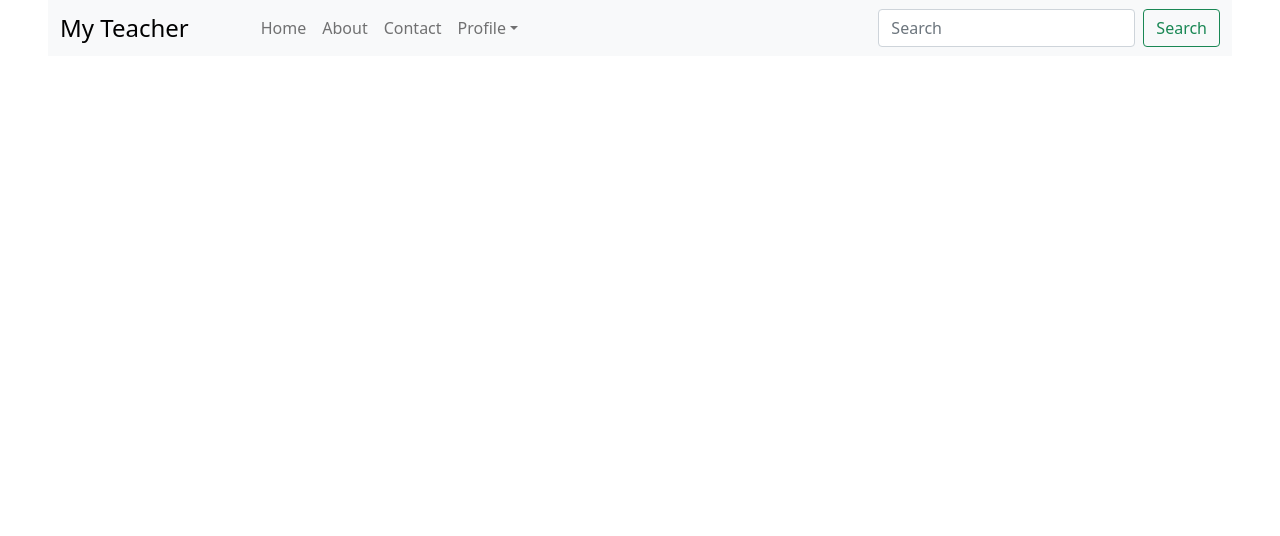
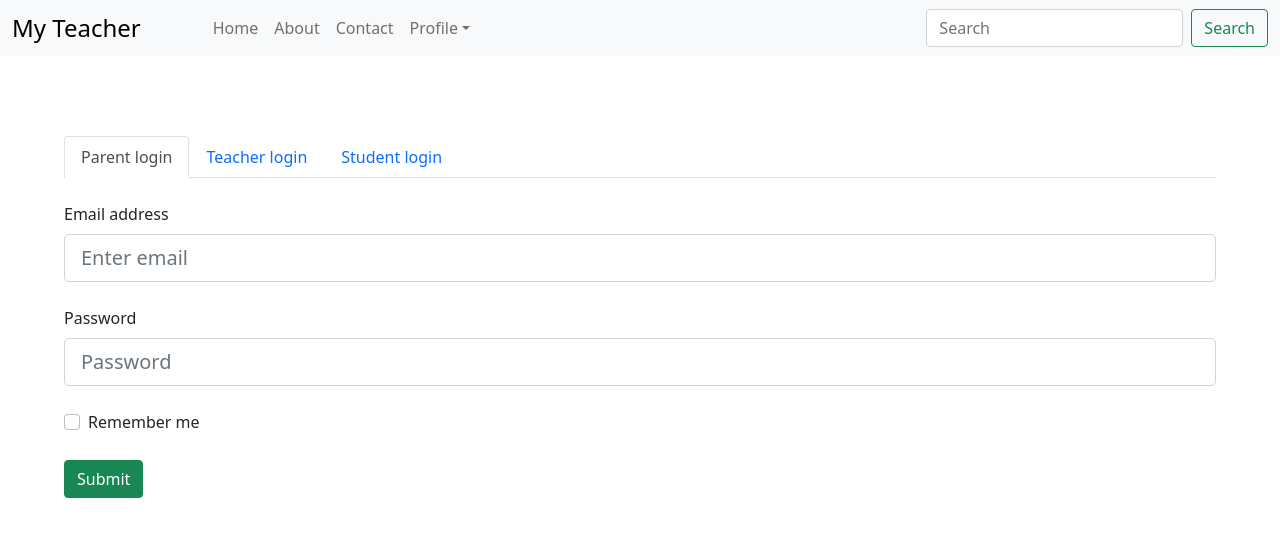
Before and after one commit to iswarmondal/find-my-master, a React (Create React App) app: page /login in a window 1280 px wide. Shown: the top 536 px of the page. Built offline with nearby package versions, Linux system fonts and the light colour scheme.

Commit message:
added the login forms, removed the bootstrap5 and added react-bootstrap

```diff
--- a/package.json
+++ b/package.json
@@ -3,8 +3,10 @@
   "version": "0.1.0",
   "private": true,
   "dependencies": {
+    "@material-ui/core": "^4.11.3",
     "bootstrap": "^5.0.0-beta3",
     "react": "^17.0.2",
+    "react-bootstrap": "^1.5.2",
     "react-dom": "^17.0.2",
     "react-router-dom": "^5.2.0",
     "react-scripts": "4.0.3",
--- a/src/App.css
+++ /dev/null
@@ -1,20 +0,0 @@
-*{
-  margin: 0;
-  padding: 0;
-  box-sizing: border-box;
-}
-.selector-for-some-widget {
-  box-sizing: content-box;
-}
-.nav{
-  display: flex;
-  justify-content: space-between;
-  align-items: center;
-}
-.nav-links{
-  width: 50%;
-  display: flex;
-  align-items: center;
-  justify-content: space-around;
-  list-style: none;
-}
--- a/src/App.js
+++ b/src/App.js
@@ -1,11 +1,10 @@
 import React from "react";
-import "./App.css";
+import { BrowserRouter as Router, Route } from "react-router-dom";
 import About from "./components/About";
 import Nav from "./components/Nav";
-import { BrowserRouter as Router, Route } from "react-router-dom";
 import Contact from "./components/Contact";
 import Home from "./components/Home";
-
+import Login from "./components/Login/Login";
 function App() {
   return (
     <>
@@ -16,6 +15,7 @@ function App() {
             <Route path="/" exact component={Home} />
             <Route path="/about" exact component={About} />
             <Route path="/contact" exact component={Contact} />
+            <Route path="/login" exact component={Login} />
           </switch>
         </div>
       </Router>
--- /dev/null
+++ b/src/components/Login/Login.jsx
@@ -0,0 +1,40 @@
+import React from "react";
+import { Tabs, Tab } from "react-bootstrap";
+import LoginForm from "./LoginForm";
+
+const tabStyle = {
+  color: "green",
+};
+
+function LoginOptions() {
+  return (
+    <>
+      <div
+        style={{
+          width: `90vw`,
+          marginLeft: `auto`,
+          marginRight: `auto`,
+          marginTop: `10vh`,
+        }}
+      >
+        <Tabs
+          defaultActiveKey="parent"
+          id="uncontrolled-tab-example"
+          variant="tabs"
+        >
+          <Tab eventKey="parent" title="Parent login" variant="tabs">
+            <LoginForm action="#" />
+          </Tab>
+          <Tab eventKey="teacher" title="Teacher login" variant="success">
+            <LoginForm action="#" />
+          </Tab>
+          <Tab eventKey="student" title="Student login">
+            <LoginForm action="#" />
+          </Tab>
+        </Tabs>
+      </div>
+    </>
+  );
+}
+
+export default LoginOptions;
--- /dev/null
+++ b/src/components/Login/LoginForm.jsx
@@ -0,0 +1,31 @@
+import React from "react";
+import { Form, Button } from "react-bootstrap";
+
+function LoginForm(props) {
+  return (
+    <div>
+      <br />
+      <Form action={props.action}>
+        <Form.Group controlId="formBasicEmail">
+          <Form.Label>Email address</Form.Label>
+          <Form.Control size="lg" type="email" placeholder="Enter email" />
+        </Form.Group>
+        <br />
+        <Form.Group controlId="formBasicPassword">
+          <Form.Label>Password</Form.Label>
+          <Form.Control size="lg" type="password" placeholder="Password" />
+        </Form.Group>
+        <br />
+        <Form.Group controlId="formBasicCheckbox">
+          <Form.Check type="checkbox" label="Remember me" />
+        </Form.Group>
+        <br />
+        <Button variant="success" type="submit">
+          Submit
+        </Button>
+      </Form>
+    </div>
+  );
+}
+
+export default LoginForm;
--- a/src/components/Nav.jsx
+++ b/src/components/Nav.jsx
@@ -6,7 +6,7 @@ import "../../node_modules/bootstrap/dist/css/bootstrap.min.css";
 function Nav() {
   return (
     <>
-      <div style={{ margin: `0 3rem 0 3rem` }}>
+      <div>
         <nav className="navbar navbar-expand-lg navbar-light bg-light">
           <div className="container-fluid">
             <Link
@@ -67,7 +67,7 @@ function Nav() {
                     aria-labelledby="navbarDropdown"
                   >
                     <li>
-                      <Link className="dropdown-item" to="/">
+                      <Link className="dropdown-item" to="/login">
                         Log in
                       </Link>
                     </li>
--- /dev/null
+++ b/src/components/customStyling/style.css
@@ -0,0 +1,12 @@
+::-webkit-scrollbar {
+  width: 8px;
+}
+::-webkit-scrollbar-track {
+  background: rgb(97, 97, 97);
+}
+::-webkit-scrollbar-thumb {
+  background: rgb(131, 131, 131);
+}
+::-webkit-scrollbar-thumb:hover {
+  background: rgb(158, 158, 158);
+}
--- a/src/index.css
+++ /dev/null
@@ -1,13 +0,0 @@
-body {
-  margin: 0;
-  font-family: -apple-system, BlinkMacSystemFont, 'Segoe UI', 'Roboto', 'Oxygen',
-    'Ubuntu', 'Cantarell', 'Fira Sans', 'Droid Sans', 'Helvetica Neue',
-    sans-serif;
-  -webkit-font-smoothing: antialiased;
-  -moz-osx-font-smoothing: grayscale;
-}
-
-code {
-  font-family: source-code-pro, Menlo, Monaco, Consolas, 'Courier New',
-    monospace;
-}
--- a/src/index.js
+++ b/src/index.js
@@ -1,6 +1,5 @@
 import React from "react";
 import ReactDOM from "react-dom";
-import "./index.css";
 import App from "./App";
 import reportWebVitals from "./reportWebVitals";
 
```
Also changed, not shown: src/logo.svg (deleted), 1 other file (tests, documents, lock files or other folders).
